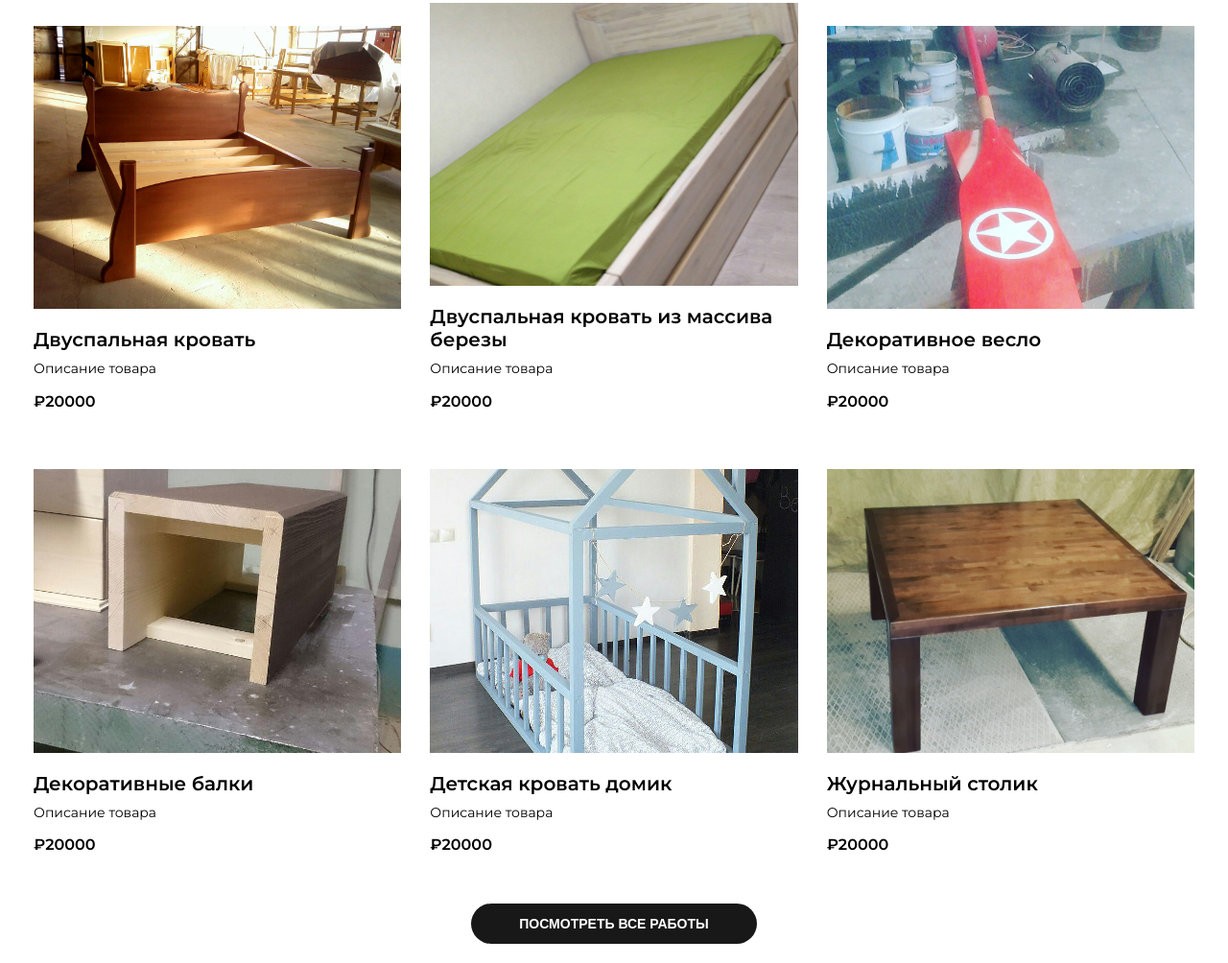
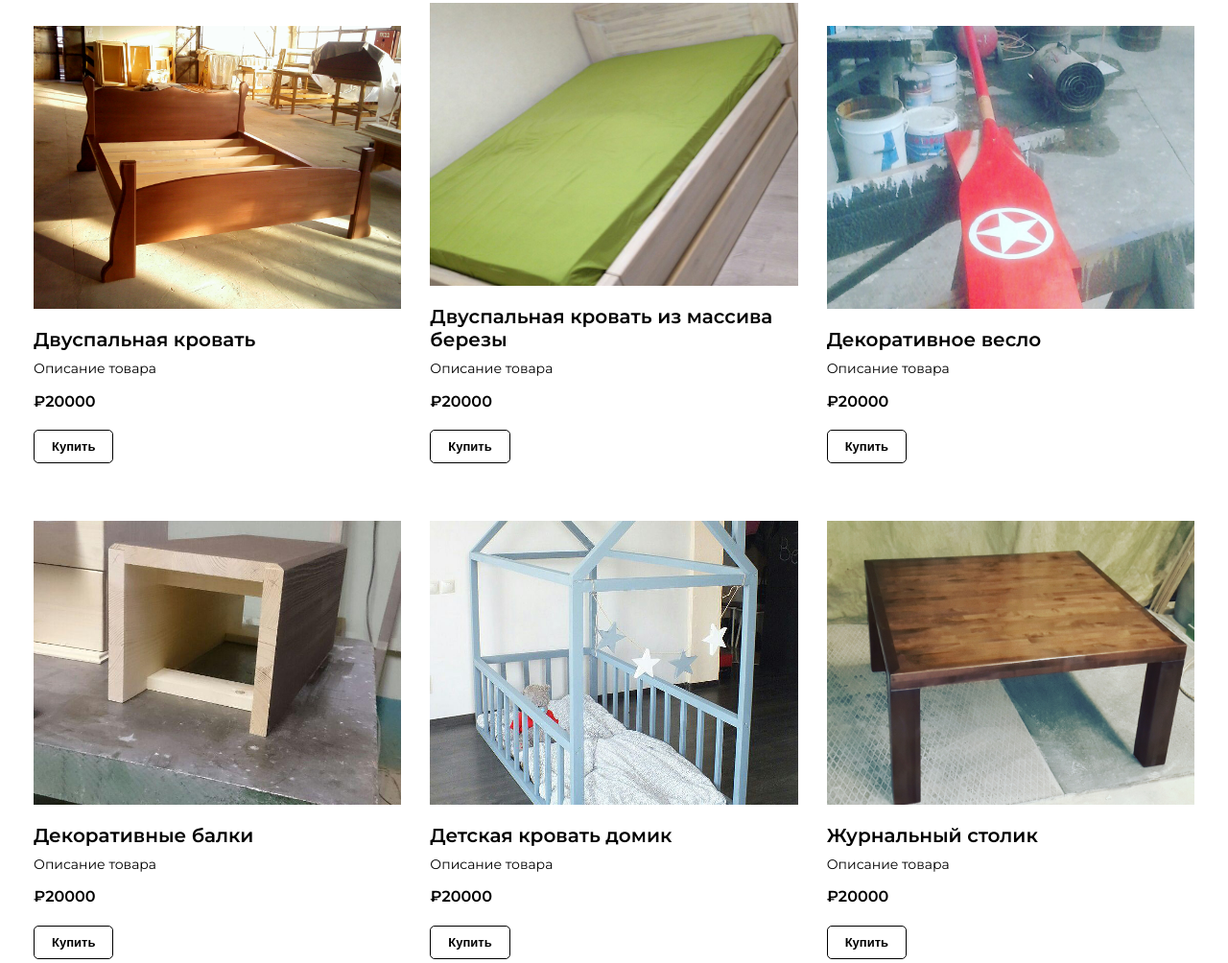
Before and after one commit to archilkarchava/stolyarka-gatsby, a Gatsby site: page / in a window 1280 px wide. Shown: the part 934-1938 px from the top of the page at 96% size. Built offline with nearby package versions, Linux system fonts and the light colour scheme; Gatsby itself is replaced by a stand-in of ours.

Commit message:
added new Button variations, added "Купить" button to items

```diff
--- a/src/components/Button.js
+++ b/src/components/Button.js
@@ -4,20 +4,30 @@ const Button = styled.button`
   color: ${props =>
     (props.inverted && props.theme.primary)
   };
-  background-color: ${props =>
-    (props.primary && props.theme.primary)
-    || (props.inverted && props.theme.brandBlack)
-    || props.theme.primary
-  };
-  text-transform: uppercase;
-  border-radius: 100px;
+  ${props => (props.primary && `
+  background-color: ${props.theme.primary};
+  border: 0 none;
+  `) ||
+    (props.inverted && `
+  background-color: ${props.theme.brandBlack};
+  border: 0 none;
+  `) ||
+    (props.hollow && `
+  background-color: transparent;
+  border: 1px solid;
+  `)}
+  ${props => props.small ? `
+  font-size: 13px;
+  padding: 9px 18px;
+  ` : `
   font-size: 14px;
   padding: 13px 50px;
+  text-transform: uppercase;
+  `}
+  border-radius: ${props => props.rounded ? '100px' : '5px'};
   display: inline-block;
-  border: 0 none;
   text-align: center;
   white-space: nowrap;
-  vertical-align: middle;
   font-weight: 700;
   background-image: none;
   cursor: pointer;
--- a/src/components/Gallery.js
+++ b/src/components/Gallery.js
@@ -1,5 +1,9 @@
 import React from 'react'
+import { Link } from 'gatsby'
 import styled from 'styled-components'
+
+import Button from '../components/Button'
+
 import Img from '../components/Img'
 import media from './media';
 
@@ -25,13 +29,11 @@ const Wrapper = styled.div`
 
 const ProductItem = styled.div`
   overflow: hidden;
-  cursor: pointer;
   display: inline-block;
   margin: 0 15px 60px 15px;
   width: calc(33.3333% - 30px);
   .text-block {
     margin-top: 20px;
-  }
     .title {
       font-size: 20px;
       font-weight: 600;
@@ -44,11 +46,11 @@ const ProductItem = styled.div`
     }
     .price {
       margin-top: 12px;
+      margin-bottom: 19px;
       font-size: 16px;
       line-height: 1.35;
       font-weight: 600;
-    display: inline-block;
-    vertical-align: middle;
+    }
   }
 
   &:nth-last-child(1) {
@@ -105,11 +107,10 @@ const ColorOverlay = styled.span`
 `
 
 const ProductImg = styled(Img)`
-  margin: 0;
-  position: relative;
-  display: block;
   padding-bottom: 77%;
   height: 0;
+  pointer-events: none;
+  user-select: none;
 `
 
 const Gallery = props => (
@@ -123,6 +124,9 @@ const Gallery = props => (
           <div className="title">{image.node.name.replace(/-/g, ' ')}</div>
           <div className="description">Описание товара</div>
           <div className="price">&#8381;20000</div>
+          <Link to="/">
+            <Button hollow small>Купить</Button>
+          </Link>
         </div>
       </ProductItem>
     ))}
--- a/src/components/Header.js
+++ b/src/components/Header.js
@@ -73,7 +73,7 @@ const Header = props => (
         <h1>Мебель из массива дерева на заказ</h1>
         <p>Мы с любовью изготавливаем изделия из Дуба, Ясеня, Сосны, Бука, Карагача, Граба</p>
         <Link to='#intro'>
-          <Button primary>
+          <Button primary rounded>
             Привет
           </Button>
         </Link>
--- a/src/components/Navbar.js
+++ b/src/components/Navbar.js
@@ -211,9 +211,9 @@ const Navbar = ({ title, phoneNumber }) => (
           </Hamburger>
         </MenuButton>
         <ul className="menu">
-          <li><Link to="products">Наши работы</Link></li>
-          <li><Link to="about">О нас</Link></li>
-          <li><Link to="contact">Контакты</Link></li>
+          <li><Link to="/products/">Наши работы</Link></li>
+          <li><Link to="/about/">О нас</Link></li>
+          <li><Link to="/contact/">Контакты</Link></li>
         </ul>
       </Nav>
     </Wrapper>
--- a/src/pages/index.js
+++ b/src/pages/index.js
@@ -29,8 +29,8 @@ const IndexPage = ({ data }) => (
     <Anchor id="work" />
     <Gallery imageArray={data.portfolioImages.edges.slice(0, 6)} />
     <Container primary>
-      <Link to="products">
-        <Button inverted>
+      <Link to="/products/">
+        <Button inverted rounded>
           Посмотреть все работы
       </Button>
       </Link>
```
Lines whose indentation alone changed are shown as unchanged.
